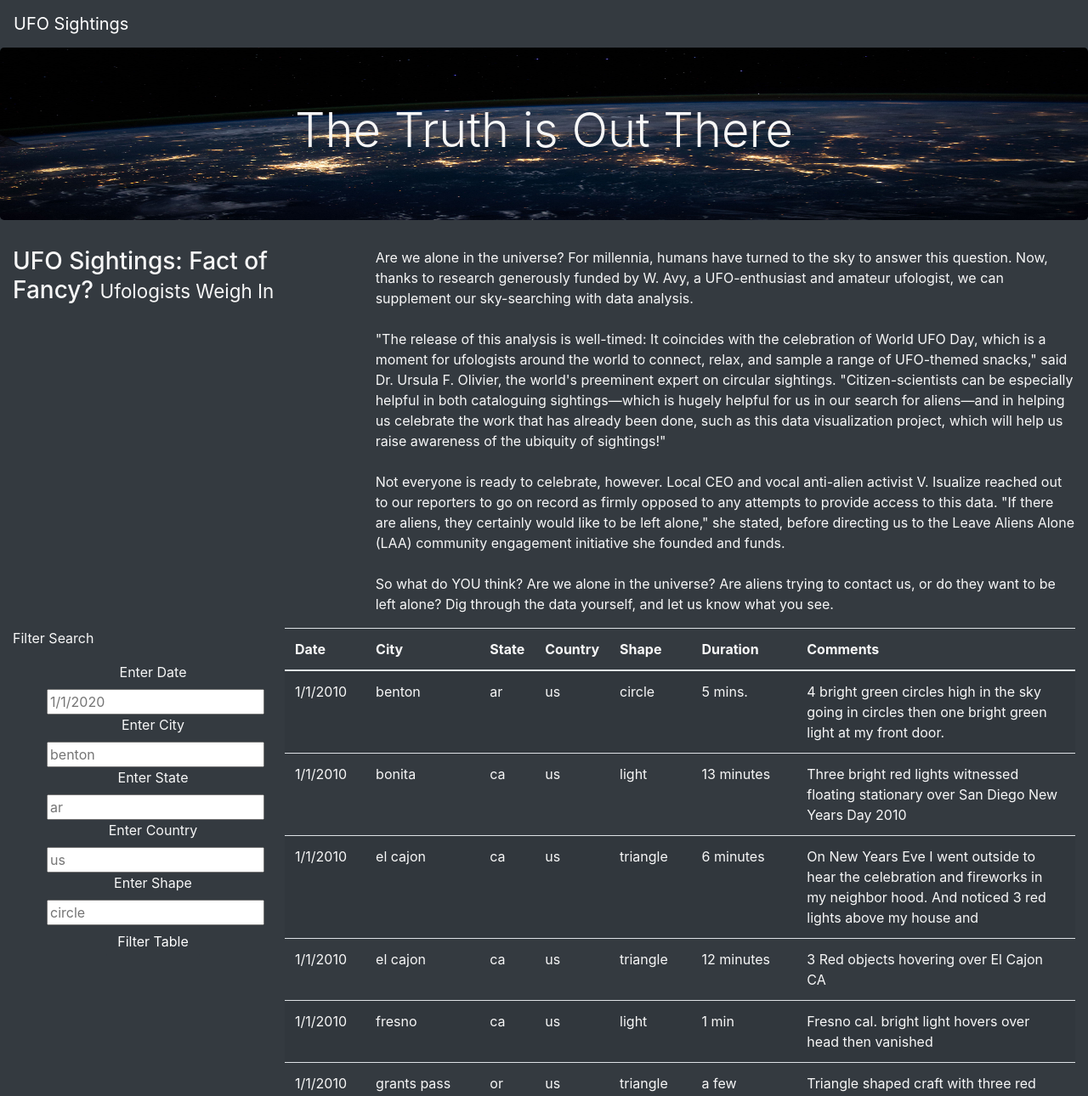
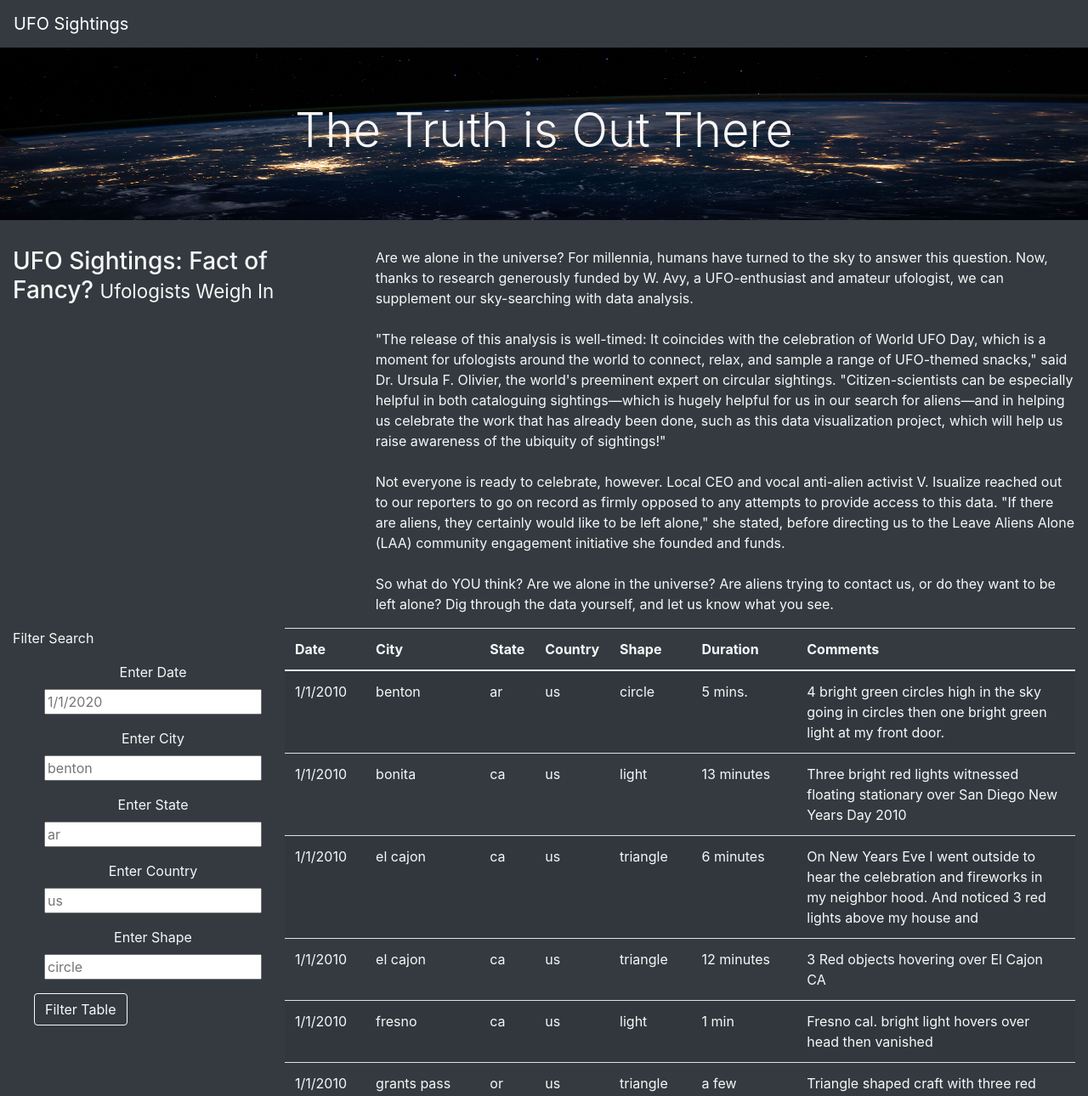
Before and after one commit to mmingoia/UFOs, a plain HTML site: page index.html in a window 1280 px wide. Shown: the top 1290 px of the page at 85% size. Drawn offline with nearby package versions, Linux system fonts and the light colour scheme.

Commit message:
Added bootstrap elements and writeup

```diff
--- a/index.html
+++ b/index.html
@@ -18,8 +18,10 @@
             <a class="navbar-brand" href="index.html">UFO Sightings</a>
         </nav>
     </div>
-    <div class="jumbotron">
+    <div class="jumbotron jumbotron-fluid">
+        <div class="container">
           <h1 class="display-4">The Truth is Out There</h1>
+        </div>
     </div>
     <div class="container-fluid">
         <div class="row">
@@ -39,31 +41,43 @@
                 <form class="bg-dark">
                     <p>Filter Search</p>
                     <ul class="bg-dark">
+                        <div class="form-group row">
                             <li class="bg-dark">
                                 <label for="date">Enter Date</label>
                                 <input type="text" placeholder="1/1/2020" id="datetime" />
                             </li>
+                        </div>
+                        <div class="form-group row">
                             <li class="bg-dark">
                                 <label for="city">Enter City</label>
                                 <input type="text" placeholder="benton" id="city" />
                             </li>
+                        </div>
+                        <div class="form-group row">
                             <li class="bg-dark">
                                 <label for="state">Enter State</label>
                                 <input type="text" placeholder="ar" id="state" />
                             </li>
+                        </div>
+                        <div class="form-group row">
                             <li class="bg-dark">
                                 <label for="country">Enter Country</label>
                                 <input type="text" placeholder="us" id="country" />
                             </li>
+                        </div>
+                        <div class="form-group row">
                             <li class="bg-dark">
                                 <label for="shape">Enter Shape</label>
                                 <input type="text" placeholder="circle" id="shape" />
                             </li>
+                        </div>
+                        <div class="form-group row">
                             <li class="bg-dark">
-                        <button id="filter-btn" type="button" class="btn btn-dark">
+                            <button id="filter-btn" type="button" class="btn btn-outline-light">
                                 Filter Table
                             </button>
                             </li>
+                        </div>
                     </ul>
                 </form>
             </div>
```
Also changed, not shown: static/js/app.js (+2 -12 lines), 1 other file. Lines whose indentation alone changed are shown as unchanged.
